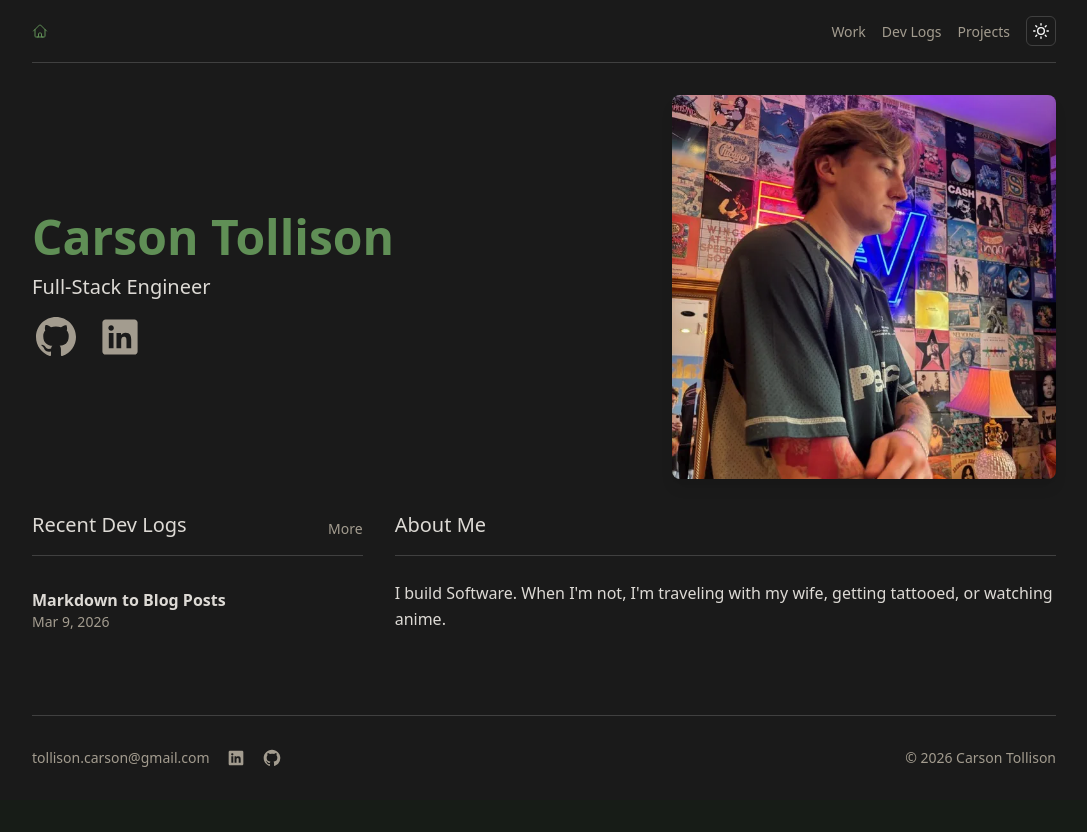
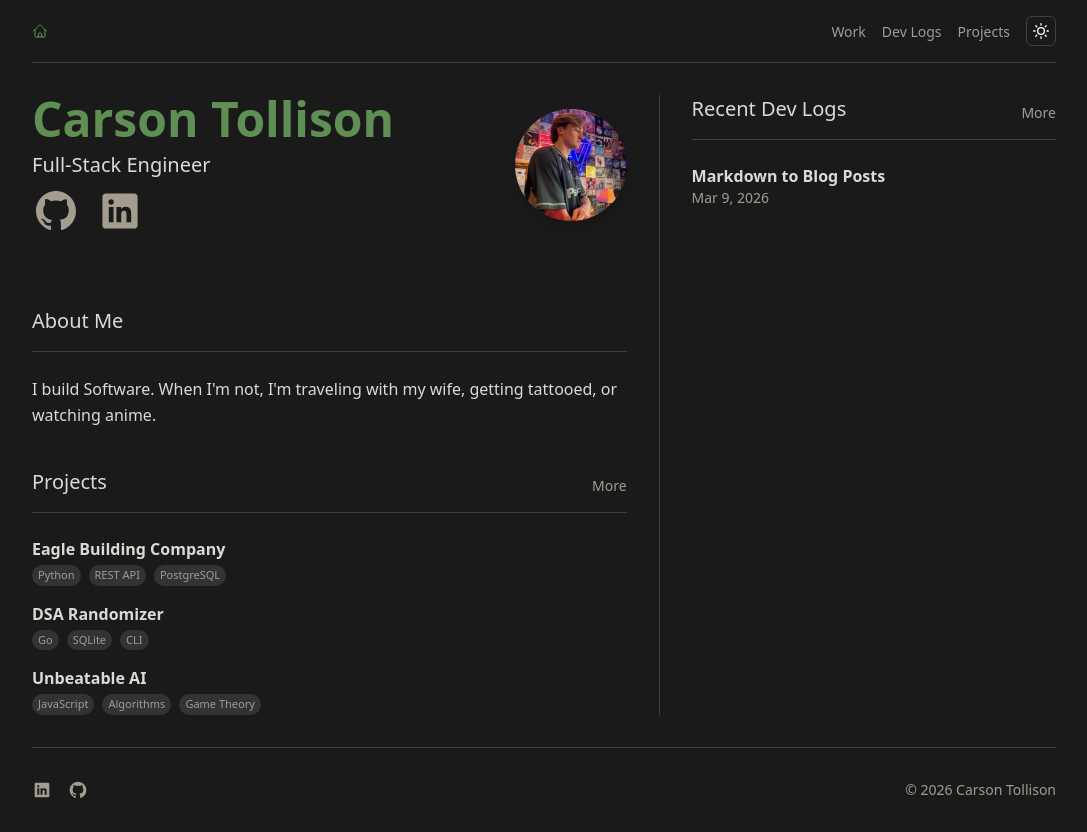
Before and after one commit to c-tollison/carson-dev, a React (Vite) app: page / in a window 1280 px wide. Shown: the whole page, without its empty margins (96-1183 px from the left). Before the commit the page ends 800 px from the top, so only its background shows below. Built offline with nearby package versions, Linux system fonts and the light colour scheme.

Commit message:
Dashboard

```diff
--- a/src/components/footer.tsx
+++ b/src/components/footer.tsx
@@ -7,12 +7,6 @@ export default function Footer() {
             <div className='flex flex-col md:flex-row justify-between items-center gap-6 md:gap-4'>
                 <div className='flex flex-col items-center md:items-start gap-2'>
                     <div className='flex gap-4 items-center'>
-                        <a
-                            href='mailto:tollison.carson@gmail.com'
-                            className='text-muted-foreground hover:text-primary transition-colors text-sm'
-                        >
-                            tollison.carson@gmail.com
-                        </a>
                         <a
                             href='https://www.linkedin.com/in/carson-tollison/'
                             target='_blank'
--- a/src/components/hero.tsx
+++ b/src/components/hero.tsx
@@ -3,32 +3,21 @@ import LinkedIn from './buttons/linkedin';
 
 export default function Hero() {
     return (
-        <div className='flex flex-row gap-4 items-center justify-center md:justify-between'>
-            <div className='py-2 md:py-10 flex flex-col items-center md:items-start gap-1 md:gap-3 md:w-1/2 w-full'>
-                {/* Mobile circular image - centered above text */}
-                <div className='md:hidden w-24 h-24 mb-2'>
-                    <img
-                        src='ct.webp'
-                        alt='Carson'
-                        className='w-full h-full object-cover rounded-full shadow-lg'
-                    />
-                </div>
+        <div className='pb-6 mb-2 flex flex-col md:flex-row items-center md:items-center md:justify-between gap-4 w-full'>
+            <div className='flex flex-col items-center md:items-start gap-2'>
                 <h1 className='text-primary text-3xl md:text-5xl font-bold'>Carson Tollison</h1>
-                <h2 className='text-sm md:text-xl font-medium'>Full-Stack Engineer</h2>
+                <h2 className='text-xl font-medium'>Full-Stack Engineer</h2>
                 <div className='flex gap-4'>
                     <Github />
                     <LinkedIn />
                 </div>
             </div>
-            {/* Desktop large image */}
-            <div className='hidden md:flex md:w-1/2 justify-end'>
-                <div className='w-full max-w-sm aspect-square'>
-                    <img
-                        src='ct.webp'
-                        alt='Carson'
-                        className='w-full h-full object-cover rounded-lg shadow-lg'
-                    />
-                </div>
+            <div className='order-first md:order-last w-28 h-28 flex-shrink-0'>
+                <img
+                    src='ct.webp'
+                    alt='Carson'
+                    className='w-full h-full object-cover rounded-full shadow-lg'
+                />
             </div>
         </div>
     );
--- a/src/routes/dashboard.tsx
+++ b/src/routes/dashboard.tsx
@@ -2,15 +2,11 @@ import { Link } from 'react-router-dom';
 import Hero from '../components/hero';
 import PageWrapper from '../components/page-wrapper';
 import logs from './converted-logs/logs';
+import projects from './projects/projects';
 
-function Dashboard() {
-    const latestLogs = logs.slice(-5).reverse();
-
+function DevLogs({ latestLogs }: { latestLogs: typeof logs }) {
     return (
-        <PageWrapper>
-            <Hero />
-            <div className='mt-8 flex flex-col md:flex-row md:gap-8'>
-                <div className='mt-8 md:mt-0 md:w-2/6 w-full order-2 md:order-1'>
+        <div>
             <h3 className='flex justify-between items-end border-b pb-4 border-border text-xl'>
                 <span>Recent Dev Logs</span>
                 <span className='text-sm'>
@@ -23,7 +19,7 @@ function Dashboard() {
                 </span>
             </h3>
 
-                    <ul className='mt-6 flex flex-col'>
+            <ul className='mt-6 flex flex-col gap-4'>
                 {latestLogs.length === 0 ? (
                     <li className='text-muted-foreground py-2'>No dev logs yet.</li>
                 ) : (
@@ -31,7 +27,7 @@ function Dashboard() {
                         <li key={log.route}>
                             <Link
                                 to={`/log/${log.route}`}
-                                        className='group flex justify-between items-center py-2 transition-all duration-300 ease-in-out'
+                                className='group flex justify-between items-center transition-all duration-300 ease-in-out'
                             >
                                 <div>
                                     <h4 className='text-base font-semibold text-foreground group-hover:underline'>
@@ -48,12 +44,90 @@ function Dashboard() {
                 )}
             </ul>
         </div>
-                <div className='md:w-4/6 w-full order-1 md:order-2'>
+    );
+}
+
+function ProjectsList() {
+    return (
+        <div>
+            <h3 className='flex justify-between items-end border-b pb-4 border-border text-xl'>
+                <span>Projects</span>
+                <span className='text-sm'>
+                    <Link
+                        to='/projects'
+                        className='text-muted-foreground hover:text-primary transition-colors'
+                    >
+                        More
+                    </Link>
+                </span>
+            </h3>
+            <ul className='mt-6 flex flex-col gap-4'>
+                {projects.slice(0, 3).map((project) => (
+                    <li key={project.title}>
+                        <Link
+                            to={`/projects#${project.title.toLowerCase().replace(/\s+/g, '-')}`}
+                            className='group flex justify-between items-center transition-all duration-300 ease-in-out'
+                        >
+                            <div>
+                                <h4 className='text-base font-semibold text-foreground group-hover:underline'>
+                                    {project.title}
+                                </h4>
+                                <div className='mt-1 flex flex-wrap gap-2'>
+                                    {project.topics.slice(0, 3).map((topic) => (
+                                        <span
+                                            key={topic}
+                                            className='text-[11px] px-1.5 py-0.5 rounded-full bg-muted text-muted-foreground'
+                                        >
+                                            {topic}
+                                        </span>
+                                    ))}
+                                </div>
+                            </div>
+                            <div className='text-primary text-base opacity-0 group-hover:opacity-100 transition-opacity'>
+                                &#8594;
+                            </div>
+                        </Link>
+                    </li>
+                ))}
+            </ul>
+        </div>
+    );
+}
+
+function Dashboard() {
+    const latestLogs = logs.slice(-10).reverse();
+
+    return (
+        <PageWrapper>
+            {/* Desktop: two-column layout */}
+            <div className='hidden md:flex md:flex-row md:items-stretch md:gap-8'>
+                <div className='md:w-3/5 flex flex-col gap-10'>
+                    <Hero />
+                    <div>
+                        <h3 className='border-b pb-4 border-border text-xl'>About Me</h3>
+                        <p className='mt-6 text-md leading-relaxed'>
+                            I build Software. When I'm not, I'm traveling with my wife, getting tattooed, or watching
+                            anime.
+                        </p>
+                    </div>
+                    <ProjectsList />
+                </div>
+                <div className='md:w-2/5 md:border-l md:border-border md:pl-8'>
+                    <DevLogs latestLogs={latestLogs} />
+                </div>
+            </div>
+
+            {/* Mobile: stacked in custom order */}
+            <div className='flex flex-col gap-10 md:hidden'>
+                <Hero />
+                <div>
                     <h3 className='border-b pb-4 border-border text-xl'>About Me</h3>
                     <p className='mt-6 text-md leading-relaxed'>
                         I build Software. When I'm not, I'm traveling with my wife, getting tattooed, or watching anime.
                     </p>
                 </div>
+                <DevLogs latestLogs={latestLogs} />
+                <ProjectsList />
             </div>
         </PageWrapper>
     );
--- a/src/routes/projects.tsx
+++ b/src/routes/projects.tsx
@@ -13,7 +13,8 @@ export default function Projects() {
                 {projects.map((project, index) => (
                     <div
                         key={index}
-                        className='flex flex-col rounded-lg bg-card border border-border'
+                        id={project.title.toLowerCase().replace(/\s+/g, '-')}
+                        className='flex flex-col rounded-lg bg-card border border-border scroll-mt-24'
                     >
                         {project.thumbnail && (
                             <div className='w-full h-48 overflow-hidden bg-muted flex items-center justify-center rounded-t-lg'>
```
Lines whose indentation alone changed are shown as unchanged.
